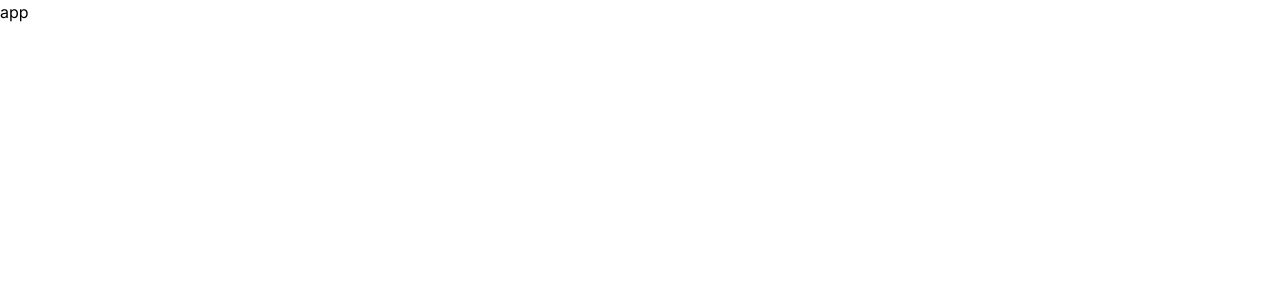
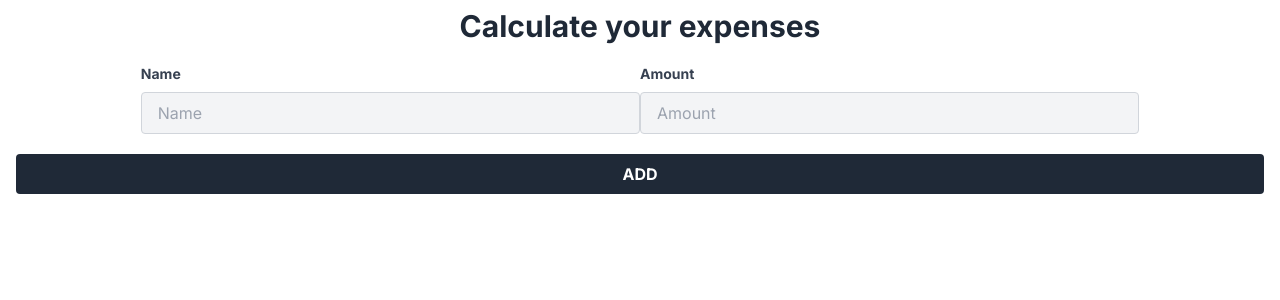
Before and after one commit to bmatlak03/nextjs-party-app, a Next.js app: page / in a window 1280 px wide. Shown: the top 300 px of the page. Built offline with nearby package versions, Linux system fonts and the light colour scheme.

Commit message:
create some base structure

```diff
--- a/src/app/page.tsx
+++ b/src/app/page.tsx
@@ -1,3 +1,53 @@
+type UserExpense = {
+  name: string;
+  amount: number;
+};
+
+type UserExpenseMap = {
+  [uid: string]: UserExpense;
+};
+
 export default function Home() {
-  return <div>app</div>;
+  return (
+    <div>
+      <h1 className="text-center font-bold text-3xl text-gray-800 px-2 mt-2">
+        Calculate your expenses
+      </h1>
+
+      <div className="px-4">
+        <form>
+          <div className="md:flex md:justify-center md:items-center mt-5">
+            <div className="md:w-2/5">
+              <label className="block text-gray-700 text-sm font-bold mb-2">
+                Name
+              </label>
+              <input
+                name="name"
+                type="text"
+                className="w-full bg-gray-100 focus:bg-white focus:outline-none border border-gray-300 rounded py-2 px-4 block appearance-none leading-normal"
+                placeholder="Name"
+              />
+            </div>
+            <div className="md:w-2/5">
+              <label className="block text-gray-700 text-sm font-bold mb-2">
+                Amount
+              </label>
+              <input
+                name="amount"
+                type="number"
+                className="w-full bg-gray-100 focus:bg-white focus:outline-none border border-gray-300 rounded py-2 px-4 block appearance-none leading-normal"
+                placeholder="Amount"
+              />
+            </div>
+          </div>
+          <button
+            type="submit"
+            className="bg-gray-800 hover:bg-gray-900 w-full mt-5 p-2 text-white uppercase font-bold rounded"
+          >
+            Add
+          </button>
+        </form>
+      </div>
+    </div>
+  );
 }
```
